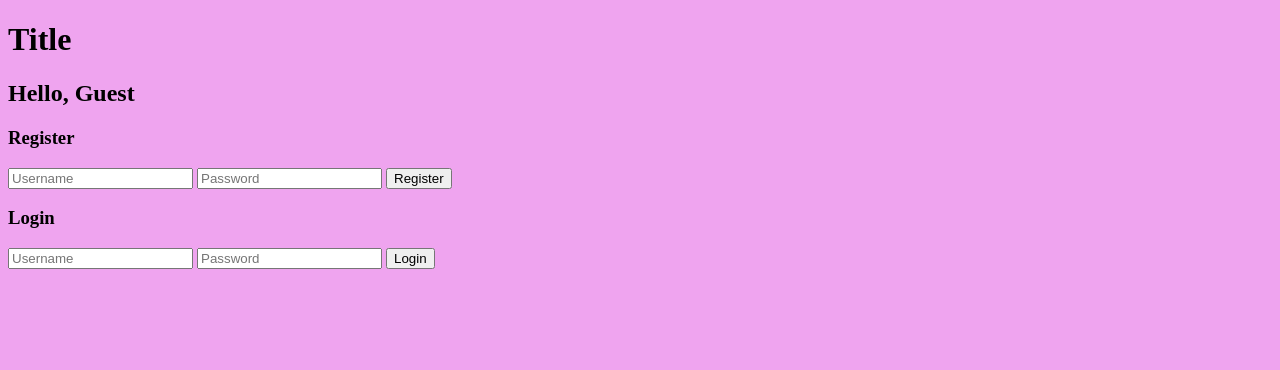
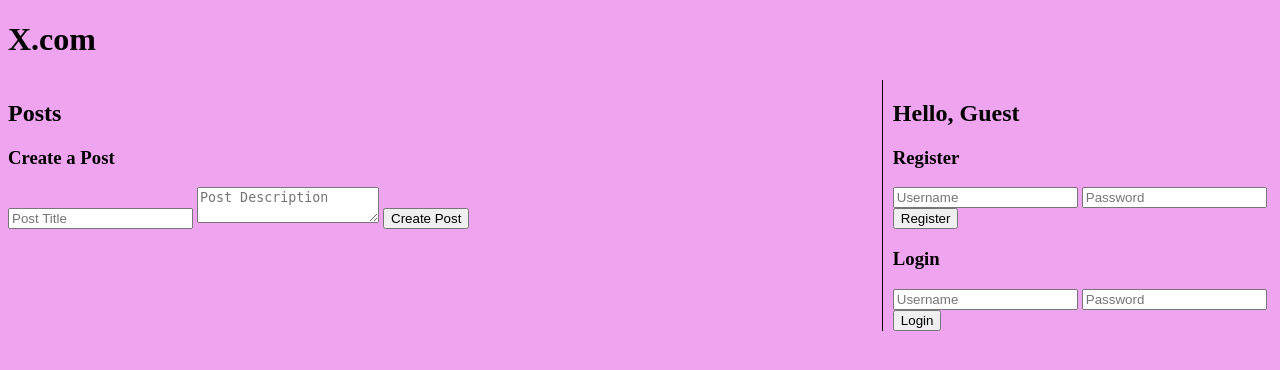
Before and after one commit to r14dd/CSE-312-FA-23-PROJECT, a Flask app: page / in a window 1280 px wide. Shown: the top 370 px of the page. Run offline with Flask 3, Linux system fonts and the light colour scheme; data that the repository does not hold is empty.

Commit message:
Implemented liking posts, bugs need to be fixed -Baibhav

```diff
--- a/app.py
+++ b/app.py
@@ -5,26 +5,80 @@ import bcrypt
 import hashlib
 import random
 
+import string
+
+
 from pymongo import MongoClient
 mongo_client = MongoClient("mongo")
 db = mongo_client["cse312"]
 user_collection = db["users"]
 token_collection = db["tokens"]
+post_collection=db["posts"]
+like_counter=db["likes"]
+#postID->Riad
+
+#when i like
+
+#postID->Riad,Baibhav
+all_users=post_collection.find()
+for p in all_users:
+    print(p)
 
 app = Flask(__name__,template_folder='template')
 
+
+def generate_random_string(length):
+    letters_and_digits = string.ascii_letters + string.digits
+    result_str = ''.join(random.choice(letters_and_digits) for i in range(length))
+    return result_str
+
+
 @app.route("/")
 def indexPage():
+    all_posts = post_collection.find()
     if "auth_token" in request.cookies:
         usr = request.cookies.get('username')
-        return render_template('index.html', usr=usr)
+        return render_template('index.html', usr=usr, posts=all_posts)
     else:
-        return render_template('index.html', usr="Guest")
+        return render_template('index.html', usr="Guest", posts=all_posts)
 
 @app.route("/static/style.css")
 def css():
     resp = send_from_directory('static', 'style.css')
     return resp
+
+
+@app.route("/create-post", methods=["POST"])
+def create_post():
+    post_title = request.form['post-title']
+    post_description = request.form['post-description']
+    author = request.cookies.get('username') if "auth_token" in request.cookies else "Guest"
+    post_id = generate_random_string(10)
+
+    post_collection.insert_one({
+        "_id": post_id,
+        "title": post_title,
+        "description": post_description,
+        "author": author,
+        "likes": []
+    })
+    return make_response("Go back to see", 200)
+
+@app.route("/like-post/<post_id>", methods=["POST"])
+def like_post(post_id):
+    username = request.cookies.get('username') if "auth_token" in request.cookies else "Guest"
+    post = post_collection.find_one({"_id": post_id})
+
+    if username == "Guest":
+        return make_response("You need to be logged in to like a post", 401)
+
+    if username in post['likes']:
+        post_collection.update_one({"_id": post_id}, {"$pull": {"likes": username}})
+        return make_response("Unliked", 200)
+    else:
+        post_collection.update_one({"_id": post_id}, {"$push": {"likes": username}})
+        return make_response("Liked", 200)
+
 
 @app.route("/register", methods=["POST"])
 def register():
@@ -55,5 +109,8 @@ def login():
     else:
         return make_response("You have to register first!", 401)
 
+
+
+
 if __name__ == "__main__":
     app.run(host="0.0.0.0",port=8080,debug=True)
--- a/docker-compose.yml
+++ b/docker-compose.yml
@@ -8,4 +8,4 @@
     environment:
       WAIT_HOSTS: mongo:27017
     ports:
-      - '8080:8080'
+      - '8000:8080'
--- a/static/style.css
+++ b/static/style.css
@@ -1,3 +1,20 @@
 body{
     background-color: rgb(239, 164, 239);
 }
+#side-bar {
+    float: right;
+    width: 30%;
+    border-left: 1px solid #000;
+    padding-left: 10px;
+}
+
+#main-content {
+    width: 65%;
+    float: left;
+}
+
+.post {
+    border: 1px solid #000;
+    margin-bottom: 10px;
+    padding: 10px;
+}
--- a/template/index.html
+++ b/template/index.html
@@ -7,23 +7,49 @@
     </head>
 
     <body>
-        <h1>Title</h1>
+        <h1>X.com</h1>
 
-        <h2> Hello, {{ usr }}</h2>
+        <div id="main-content">
+            <h2>Posts</h2>
+            {% for post in posts %}
+            <div class="post">
+                <h3>{{ post.title }} by <span class="username">{{ post.author }}</span></h3>
+                <p>{{ post.description }}</p>
+                <form action="/like-post/{{post._id}}" method="post" class="like-form">
+                    <button type="submit" class="like-button">Like</button>
+                </form>
+                <span>Likes: {{ post.likes|length }}</span>
+            </div>
+            {% endfor %}
+
+
+            <h3>Create a Post</h3>
+            <form action="/create-post" method="post">
+                <input type="text" name="post-title" placeholder="Post Title" required />
+                <textarea name="post-description" placeholder="Post Description" required></textarea>
+                <input type="submit" value="Create Post" />
+            </form>
+        </div>
+
+        <div id="side-bar">
+            <h2>Hello, {{ usr }}</h2>
 
             <h3>Register</h3>
             <form action="/register" id="reg-form" method="post" enctype="multipart/form-data">
-            <input type="text" name="username" placeholder="Username"/>
-            <input type="password" name="password" placeholder="Password"/>
-            <input type="submit" value="Register"/>
+                <input type="text" name="username" placeholder="Username" required />
+                <input type="password" name="password" placeholder="Password" required />
+                <input type="submit" value="Register" />
             </form>
 
             <h3>Login</h3>
             <form action="/login" id="login-form" method="post" enctype="multipart/form-data">
-            <input type="text" name="username" placeholder="Username"/>
-            <input type="password" name="password" placeholder="Password"/>
-            <input type="submit" value="Login"/>
+                <input type="text" name="username" placeholder="Username" required />
+                <input type="password" name="password" placeholder="Password" required />
+                <input type="submit" value="Login" />
             </form>
+        </div>
+
+        <div style="clear: both;"></div>
 
     </body>
 </html>
```
Lines whose indentation alone changed are shown as unchanged.
